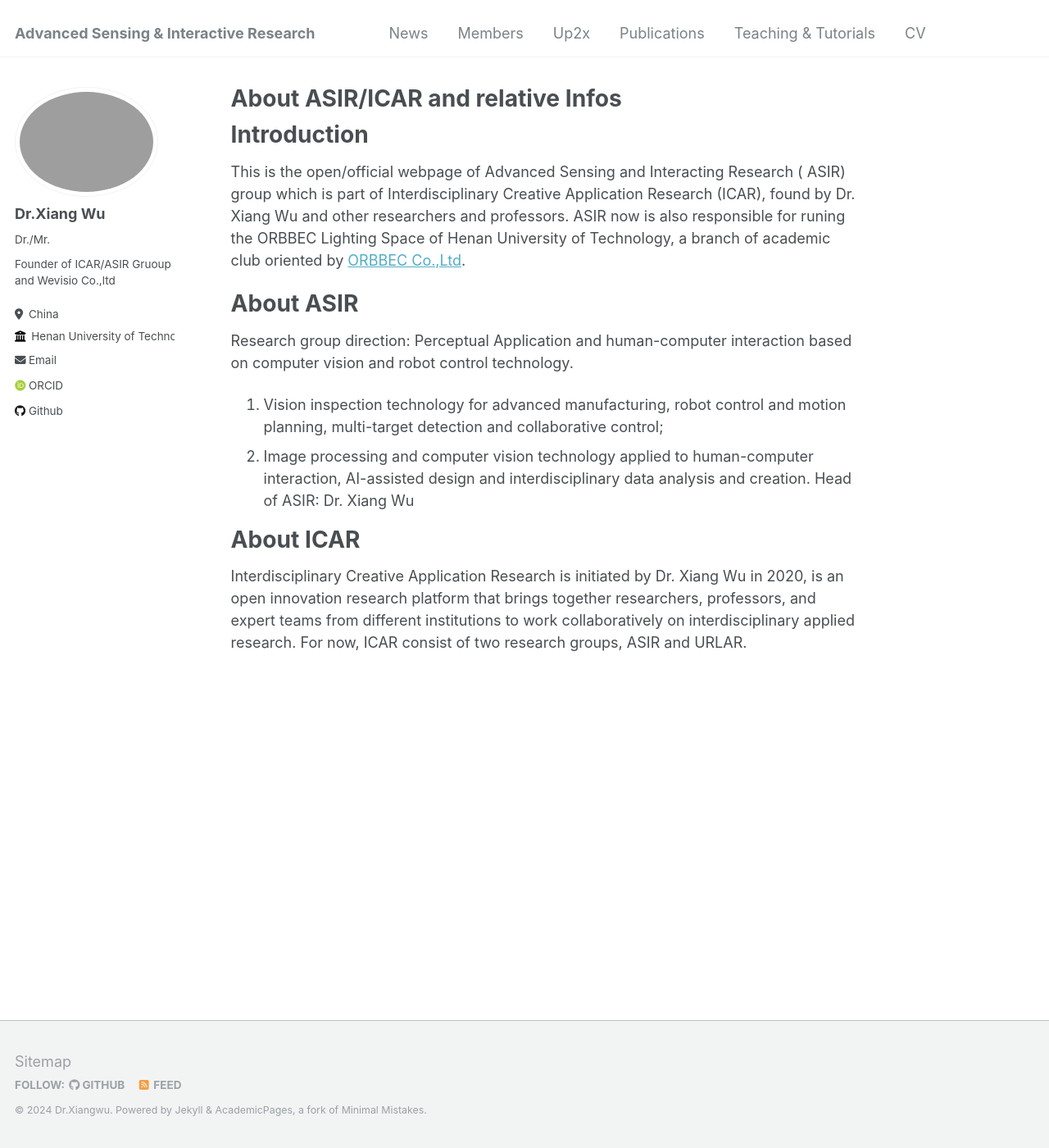
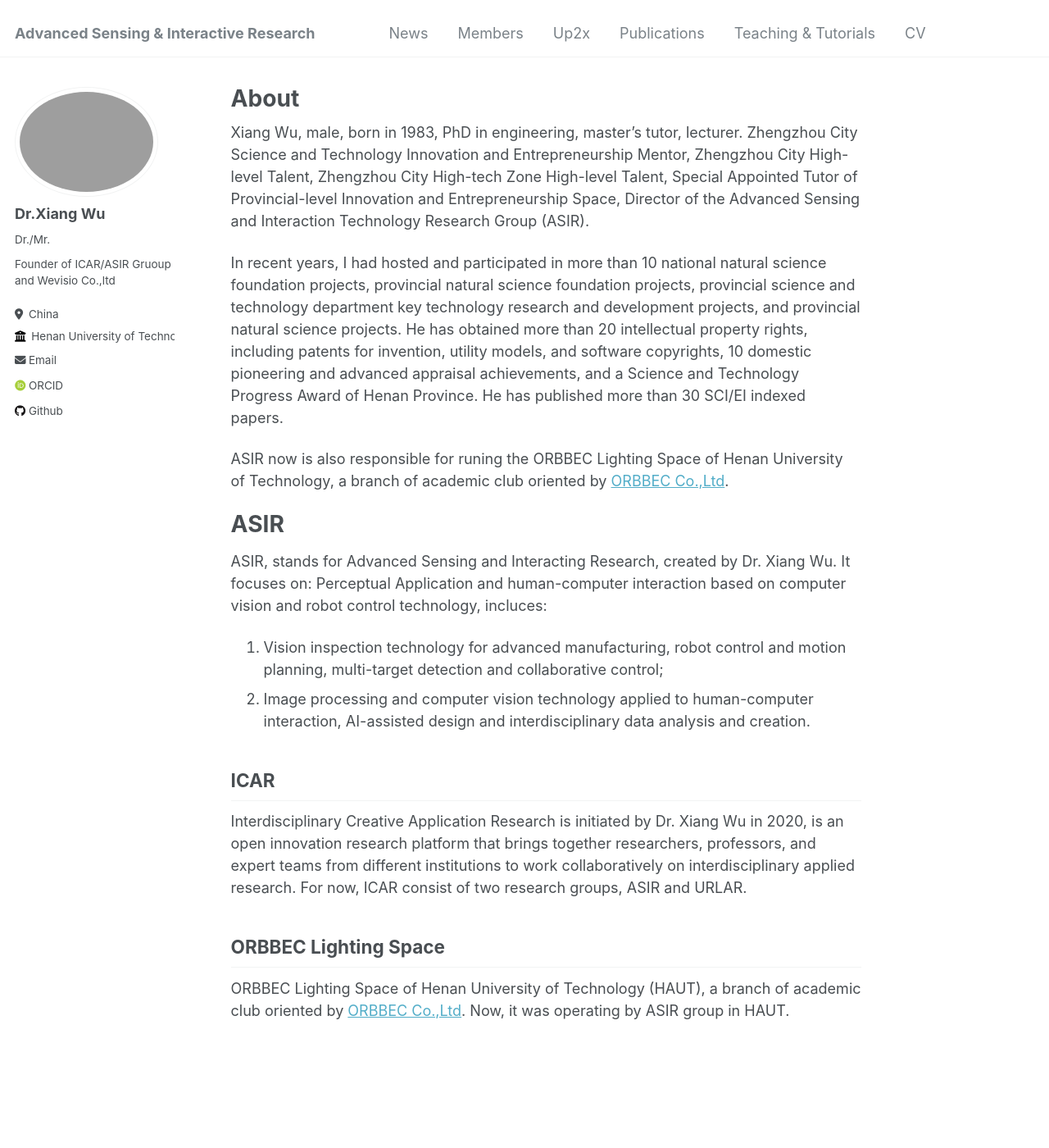
Before and after one commit to xiangwu/xiangwu.github.io, a Jekyll site: the page built from _pages/about.md, in a window 1280 px wide and 1400 px high. Shown: the whole window at 82% size. Built offline with Jekyll 4.4.1, drawn with Linux system fonts in a browser that asks for light colours; some web fonts are replaced.

Commit message:
update front _pages

```diff
--- a/_pages/about.md
+++ b/_pages/about.md
@@ -1,21 +1,27 @@
 ---
 permalink: /
-title: "About ASIR/ICAR and relative Infos"
+title: "About"
 author_profile: true
 redirect_from:
   - /about/
   - /about.html
 ---
-# Introduction
-This is the open/official webpage of Advanced Sensing and Interacting Research ( ASIR) group which is part of Interdisciplinary Creative Application Research (ICAR), found by Dr. Xiang Wu and other researchers and professors.
+Xiang Wu, male, born in 1983, PhD in engineering, master's tutor, lecturer. Zhengzhou City Science and Technology Innovation and Entrepreneurship Mentor, Zhengzhou City High-level Talent, Zhengzhou City High-tech Zone High-level Talent, Special Appointed Tutor of Provincial-level Innovation and Entrepreneurship Space, Director of the Advanced Sensing and Interaction Technology Research Group (ASIR).
+
+In recent years, I had hosted and participated in more than 10 national natural science foundation projects, provincial natural science foundation projects, provincial science and technology department key technology research and development projects, and provincial natural science projects. He has obtained more than 20 intellectual property rights, including patents for invention, utility models, and software copyrights, 10 domestic pioneering and advanced appraisal achievements, and a Science and Technology Progress Award of Henan Province. He has published more than 30 SCI/EI indexed papers.
+
 ASIR now is also responsible for runing the ORBBEC Lighting Space of Henan University of Technology, a branch of academic club oriented by [ORBBEC Co.,Ltd](https://www.orbbec.com/).
 
-# About ASIR
-Research group direction: Perceptual Application and human-computer interaction based on computer vision and robot control technology.
+# ASIR
+ASIR, stands for  Advanced Sensing and Interacting Research, created by Dr. Xiang Wu. It focuses on: Perceptual Application and human-computer interaction based on computer vision and robot control technology, incluces:
+
  1. Vision inspection technology for advanced manufacturing, robot control and motion planning, multi-target detection and collaborative control;
  2. Image processing and computer vision technology applied to human-computer interaction, AI-assisted design and interdisciplinary data analysis and creation.
-Head of ASIR: Dr. Xiang Wu
 
-# About ICAR
+
+## ICAR
 Interdisciplinary Creative Application Research is initiated by Dr. Xiang Wu in 2020, is an open innovation research platform that brings together researchers, professors, and expert teams from different institutions to work collaboratively on interdisciplinary applied research.
 For now, ICAR consist of two research groups, ASIR and URLAR.
+
+## ORBBEC Lighting Space
+ORBBEC Lighting Space of Henan University of Technology (HAUT), a branch of academic club oriented by [ORBBEC Co.,Ltd](https://www.orbbec.com/). Now, it was operating by ASIR group in HAUT.
```
Also changed, not shown: _pages/members.md (+3 -3 lines).
